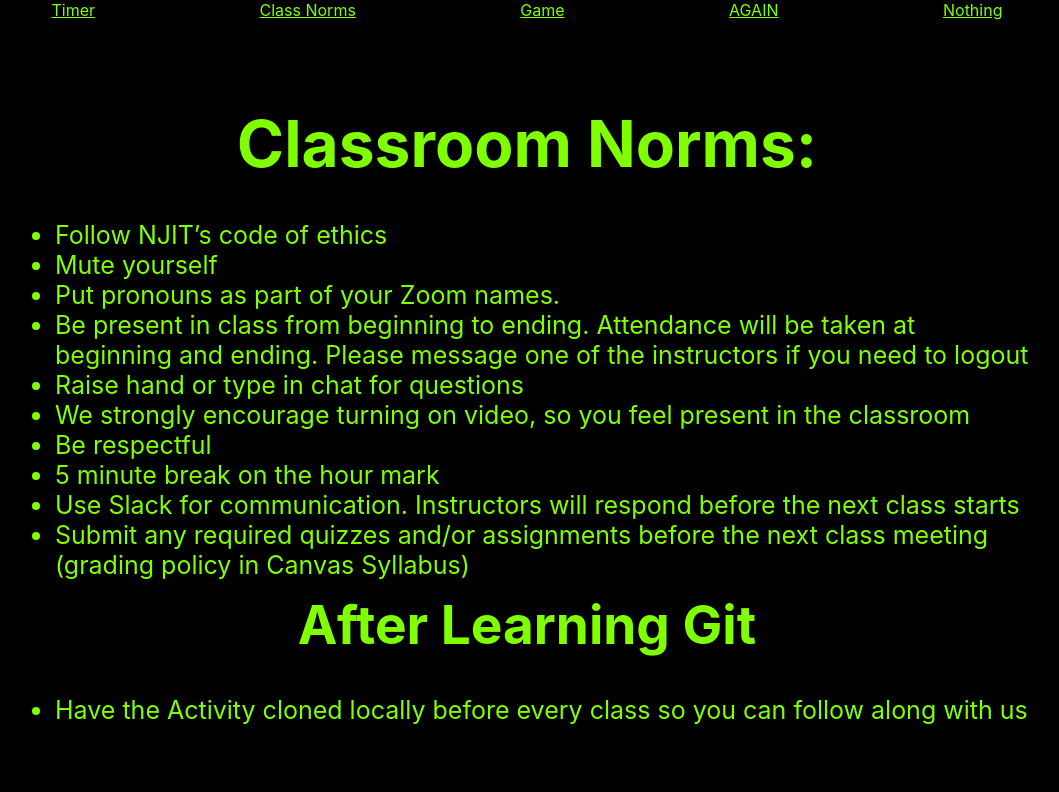
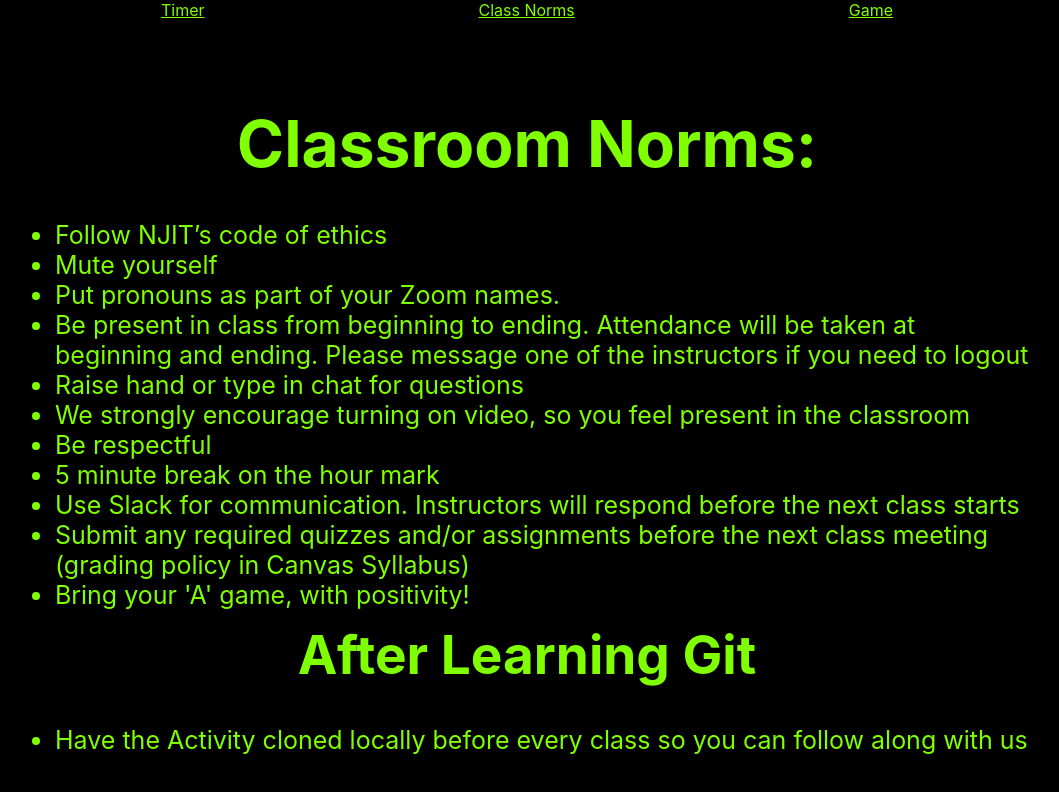
Before and after one commit to lherna1371/class_timer, a React (Create React App) app: page /norms in a window 1280 px wide. Shown: the top 792 px of the page, without its empty margins (113-1172 px from the left). Built offline with nearby package versions, Linux system fonts and the light colour scheme.

Commit message:
init commit

```diff
--- a/package.json
+++ b/package.json
@@ -1,5 +1,5 @@
 {
-  "homepage": "http://jvannier.github.io",
+  "homepage": "http://lherna1371.github.io",
   "name": "react-deploy",
   "version": "0.1.0",
   "private": true,
--- a/src/App.js
+++ b/src/App.js
@@ -15,8 +15,8 @@ export default class App extends React.Component {
             <Link className="pageLink" to="/timer">Timer</Link>
             <Link className="pageLink" to="/norms">Class Norms</Link>
             <Link className="pageLink" to="/game">Game</Link>
-            <Link className="pageLink" to="/again">AGAIN</Link>
-            <Link className="pageLink" to="/nothing">Nothing</Link>
+            {/* <Link className="pageLink" to="/again">AGAIN</Link>
+            <Link className="pageLink" to="/nothing">Nothing</Link> */}
           </div>
           <Switch>
             <Route path="/timer" component={Timer}/>
--- a/src/Norms.js
+++ b/src/Norms.js
@@ -20,6 +20,7 @@ export default class Norms extends React.Component {
             <li>5 minute break on the hour mark</li>
             <li>Use Slack for communication. Instructors will respond before the next class starts</li>
             <li>Submit any required quizzes and/or assignments before the next class meeting (grading policy in Canvas Syllabus)</li>
+            <li>Bring your 'A' game, with positivity!</li>
           </ul>
         </div>
 
```
Also changed, not shown: 1 other file (tests, documents, lock files or other folders).
